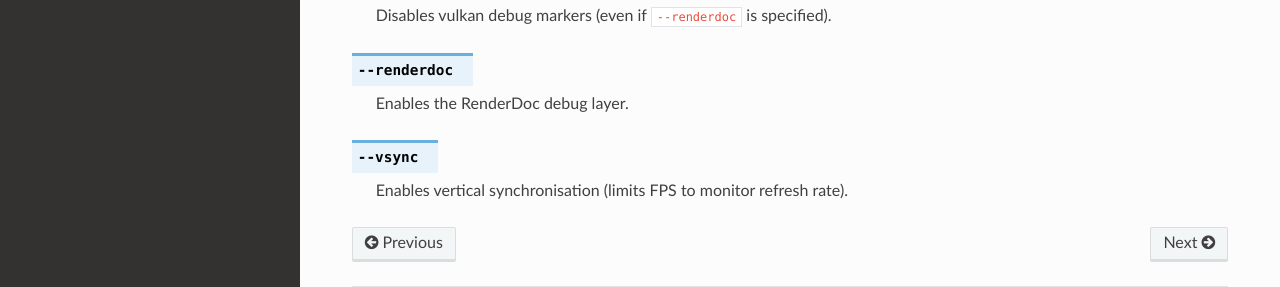
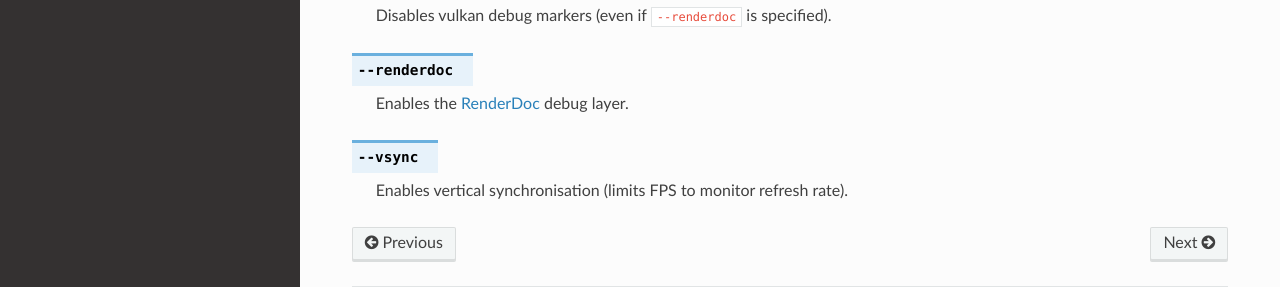
Before and after one commit to inexorgame/vulkan-renderer, a Sphinx documentation site: the page built from documentation/source/development/cla.rst, in a window 1280 px wide and 935 px high. Shown: the part 543-830 px from the top of the window. Built offline with Sphinx 7.4.7 and the Read the Docs theme 2.0.0, drawn with Linux system fonts in a browser that asks for light colours; pages that are not in the unit, such as notebooks, are missing from menus; part of the change alters nothing that is shown.

Commit message:
[wiki] Updated wiki page about command line arguments.
Signed-off-by: Johannes <johannesschneider@outlook.com>

```diff
--- a/documentation/source/development/cla.rst
+++ b/documentation/source/development/cla.rst
@@ -23,7 +23,7 @@ Command Line Arguments
 
 .. option:: --renderdoc
 
-    Enables the RenderDoc debug layer.
+    Enables the `RenderDoc <https://renderdoc.org/>`__ debug layer.
 
 .. option:: --vsync
 
```
